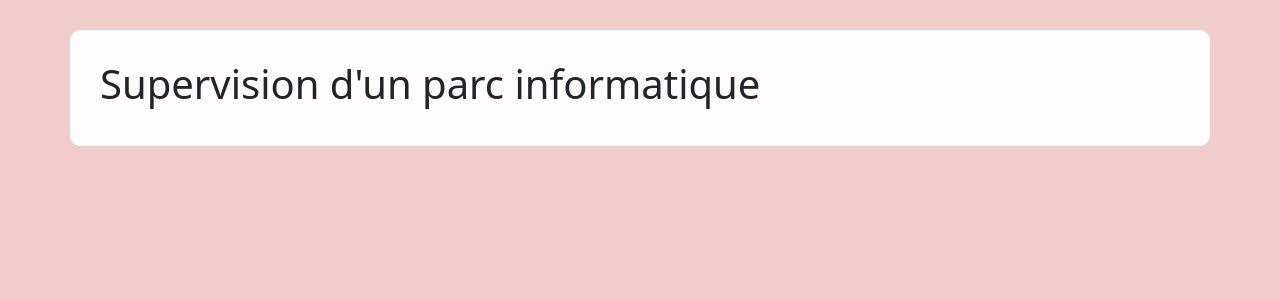
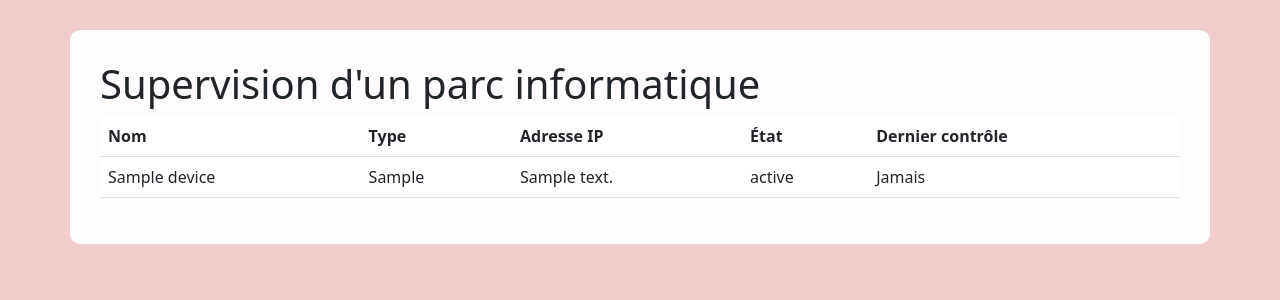
Before and after one commit to Alban091/supervision-reseau, a Django app: template monitoring/templates/index.html in a window 1280 px wide. Shown: the top 300 px of the page. Run offline with Django 5.2, Linux system fonts and the light colour scheme; the template is opened without the code that fills it: most values are stand-ins (such as "Sample title", 1, 10 or a date in 2020).

Commit message:
Affichage de la liste des équipements sur la page d'accueil (#11)
La vue récupère les équipements et le template les affiche dans un tableau : nom, type, IP, état et date du dernier contrôle. Un message s'affiche si l'inventaire est vide.

```diff
--- a/monitoring/templates/index.html
+++ b/monitoring/templates/index.html
@@ -2,4 +2,31 @@
 
 {% block content %}
 <h1>Supervision d'un parc informatique</h1>
+
+<table class="table">
+    <thead>
+        <tr>
+            <th>Nom</th>
+            <th>Type</th>
+            <th>Adresse IP</th>
+            <th>État</th>
+            <th>Dernier contrôle</th>
+        </tr>
+    </thead>
+     <tbody>
+        {% for device in devices %}
+        <tr>
+            <td>{{ device.name }}</td>
+            <td>{{ device.get_kind_display }}</td>
+            <td>{{ device.ip_address }}</td>
+            <td>{{ device.get_status_display }}</td>
+            <td>{{ device.last_check|default:"Jamais" }}</td>
+        </tr>
+        {% empty %}
+        <tr>
+            <td colspan="5">Aucun équipement dans l'inventaire.</td>
+        </tr>
+        {% endfor %}
+    </tbody>
+</table>
 {% endblock %}
```
Also changed, not shown: monitoring/tests.py (+8 -0 lines), monitoring/views.py (+5 -2 lines).
